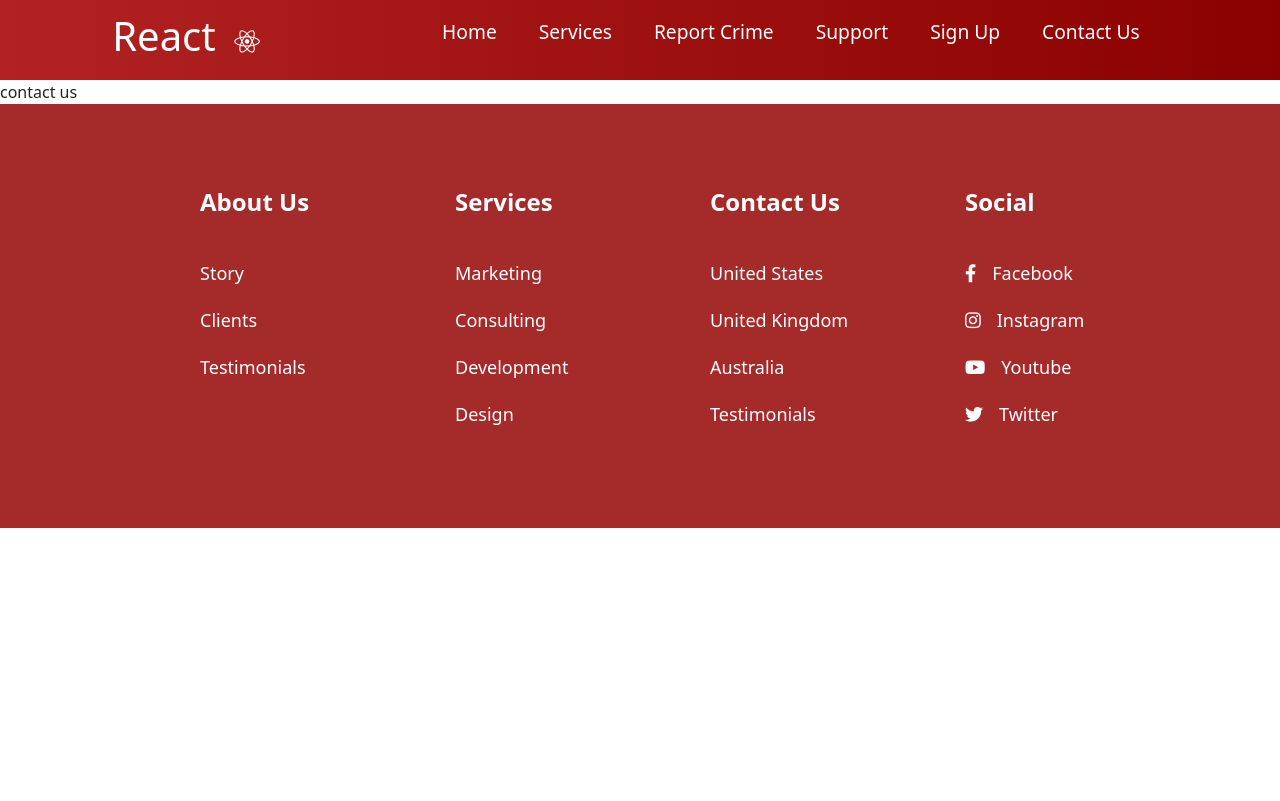
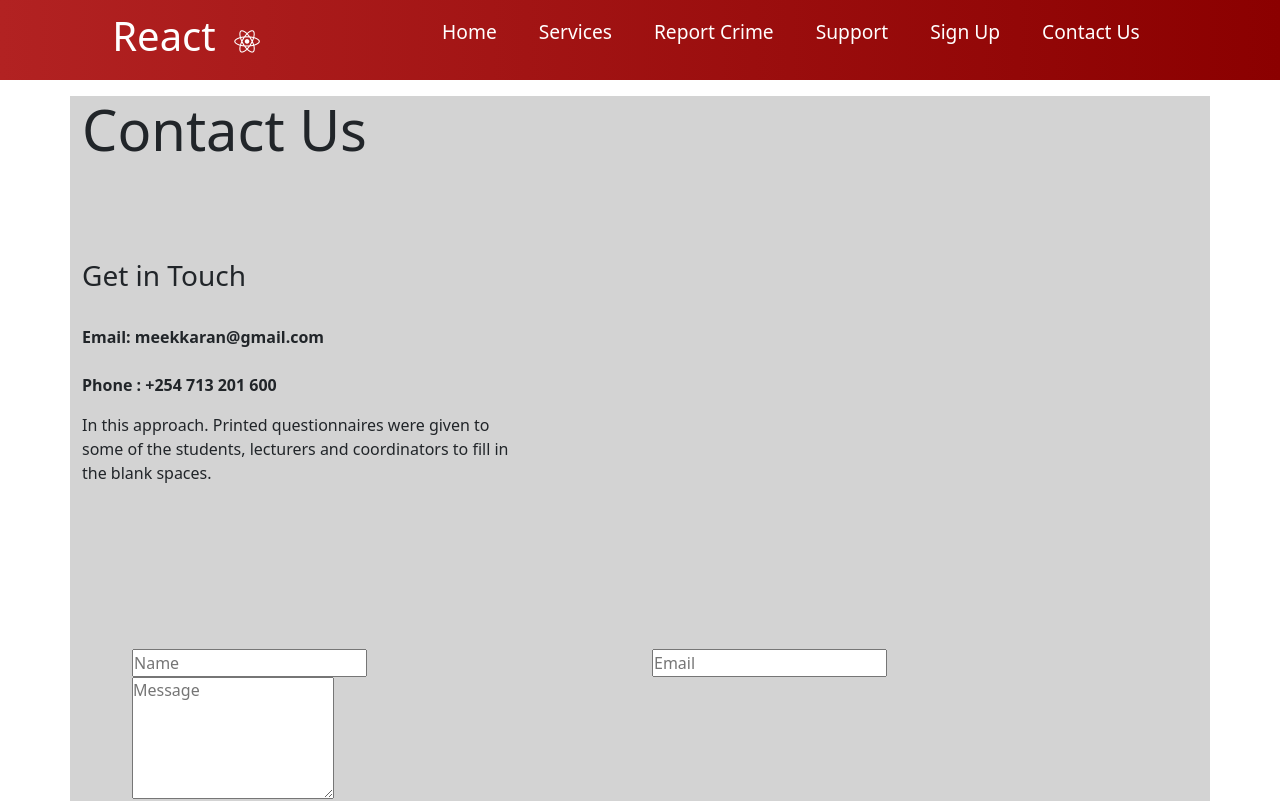
Before and after one commit to meekkaran/CrimeReportingSystem, a React (Create React App) app: page /contact in a window 1280 px wide. Shown: the top 801 px of the page. Built offline with nearby package versions, Linux system fonts and the light colour scheme.

Commit message:
body content

```diff
--- a/src/components/Contact.js
+++ b/src/components/Contact.js
@@ -1,7 +1,65 @@
 import React from 'react';
+import {Container,Row,Col} from "react-bootstrap";
 
 function Contact() {
-  return <div>contact us</div>;
-}
+  return(
+    <div>
+      <Container>
+        <Row className='mb-5 mt-3'>
+          <Col lg-8>
+            <h1 className='display-4 mb-4'>
+              Contact Us
+            </h1>
+          </Col>
+        </Row>
 
+        <Row className='sec_sp'>
+          <Col lg="5" className='mb-5'>
+            <h3 className='color_sec py-4'>Get in Touch</h3>
+            <address>
+              <strong>Email: meekkaran@gmail.com</strong>
+              <br/>
+              <br/>
+              <p>
+                <strong>Phone : +254 713 201 600</strong>
+              </p>
+            </address>
+            <p>In this approach. Printed questionnaires were given to some of the students, lecturers
+              and coordinators to fill in the blank spaces.  </p>
+          </Col>
+          <Col lg='/' className="d-flex align-ites-center">
+            <form className='="contact_form w-100'>
+              <Row>
+                <Col lg="6" className='form-group'>
+                  <input
+                    className='="form-control'
+                    id="name"
+                    name="name"
+                    placeholder='Name'
+                    type="text"
+                    />
+                </Col>
+                <Col lg="6" className='form-group'>
+                  <input
+                    className='="form-control rounded-o'
+                    id="email"
+                    name="email"
+                    placeholder='Email'
+                    type="email"
+                    />
+                </Col>
+              </Row>
+              <textarea className='="form-control rounded-o'
+                        id="message"
+                        placeholder="Message"
+                        rows='5'
+              ></textarea>
+            </form>
+          </Col>
+        </Row>
+      </Container>
+    </div>
+
+  )
+  }
 export default Contact;
--- a/src/components/css/home.css
+++ b/src/components/css/home.css
@@ -1,26 +1,28 @@
 /* main-body content */
-/* .bodycontent {
-  background-image: url(../img/crimescene.jpg);
+.bodycontent {
+  background: url(../img/crimescene.jpg);
+  height: 100vh;
+  width: 100vw;
   background-size: cover;
 }
+
+/* .content {
+  width: 40%;
+  margin-top: 200px;
+} */
 .content h1 {
+  padding-bottom: 30px;
   color: #fff;
-} */
-.content {
-  width: 40%;
-  margin:200px;
-
 }
-.content h1{
+.content h2 {
   padding-bottom: 30px;
+  color: #fff;
 }
-.content h2{
+.content h3 {
   padding-bottom: 30px;
+  color: #fff;
 }
-.content h3{
-  padding-bottom: 30px;
-}
-.button{
+.button {
   display: inline-block;
   margin: 10px;
   background: gray;
@@ -28,7 +30,7 @@
   padding: 12px 20px;
   border-radius: 20px;
 }
-.button:hover{
+.button:hover {
   background: #800000;
 }
 /* second main body content */
```
Also changed, not shown: src/components/img/data.jpg (added).
